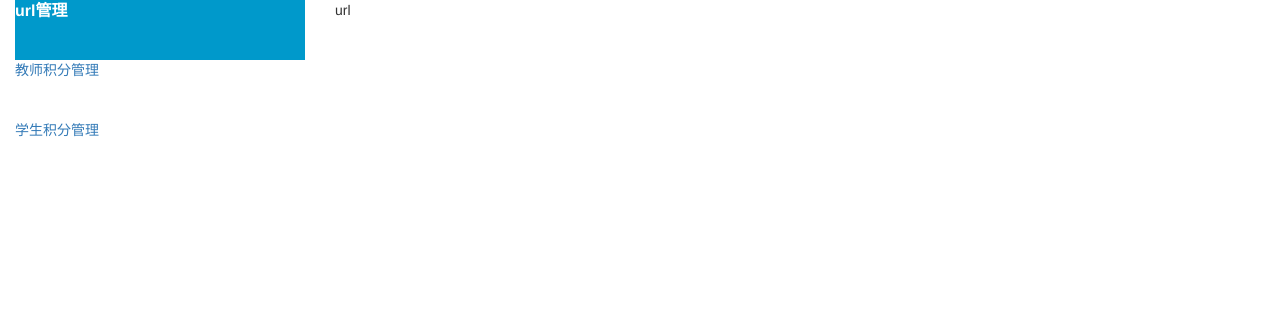
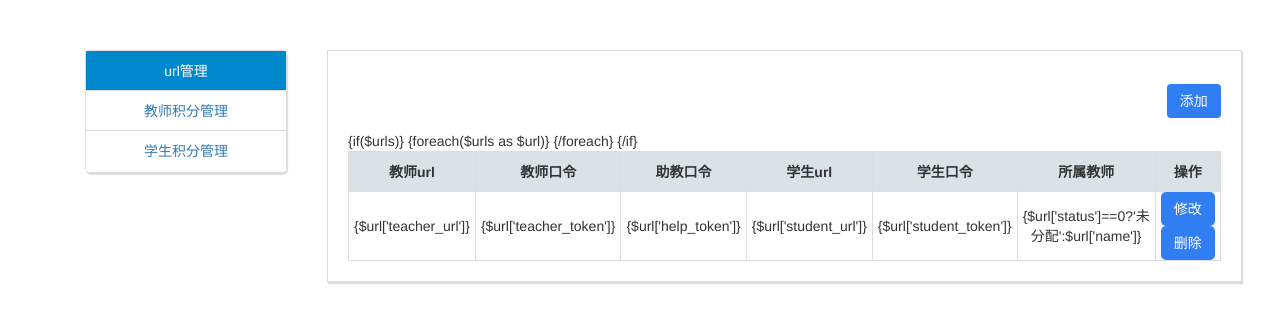
Before and after one commit to woolent/easy_study, a PHP site: page /application/index/view/admin/index.html in a window 1280 px wide. Shown: the part 50-373 px from the top of the page. Run offline with PHP 8.4, Linux system fonts and the light colour scheme; style sheets or scripts are compiled from the project's sources.

Commit message:
管理员对url的管理

```diff
--- a/application/index/view/admin/index.html
+++ b/application/index/view/admin/index.html
@@ -26,134 +26,142 @@
         <a href="#">你好,{$name}</a>
         <a href="{:url('index/index/login_out')}">注销</a>
     </div>
-    <div class="detail">
+    <div class="detail row">
         <!-- Nav tabs -->
-        <ul class="col-xs-3 col-md-3" role="tablist">
-            <li role="presentation" class="active"><a href="#url" aria-controls="url" role="tab" data-toggle="tab">url管理</a></li>
-            <li role="presentation"><a href="#teacher" aria-controls="teacher" role="tab" data-toggle="tab">教师积分管理</a></li>
+        <div style="margin-right: 40px;border: 1px solid #ddd;height: 123px;border-radius: 5px;box-shadow: 1px 2px 1px #ddd;-webkit-box-shadow:1px 2px 1px #ddd;-moz-box-shadow:1px 2px 1px #ddd;">
+        <ul role="tablist">
+            <li style="border-bottom: 1px solid #ddd" role="presentation" class="active"><a href="#url" aria-controls="url" role="tab" data-toggle="tab">url管理</a></li>
+            <li style="border-bottom: 1px solid #ddd" role="presentation"><a href="#teacher" aria-controls="teacher" role="tab" data-toggle="tab">教师积分管理</a></li>
             <li role="presentation"><a href="#student" aria-controls="student" role="tab" data-toggle="tab">学生积分管理</a></li>
         </ul>
+        </div>
+        <!-- Tab panes -->
+        <div class="tab-content" style="box-shadow: 2px 2px 1px #ddd;-webkit-box-shadow:1px 2px 1px #ddd;-moz-box-shadow:1px 2px 1px #ddd;">
+            <div role="tabpanel" class="tab-pane active" id="url">
+                <div class="change">
+                    <button type="button" class="btn" data-toggle="modal" data-target="#admin">
+                        添加
+                    </button>
+                    <div class="modal fade" id="admin" tabindex="-1" role="dialog" aria-labelledby="">
+                        <div class="modal-dialog" role="document">
+                            <div class="modal-content">
+                                <div class="modal-header">
+                                    <button type="button" class="close" data-dismiss="modal" aria-label="Close"><span aria-hidden="true">&times;</span></button>
+                                    <h4 class="modal-title">添加url</h4>
+                                </div>
+                                <div class="modal-body">
+                                    <form name="form" action="{:url('index/admin/addUrl')}" novalidate method="POST">
 
-        <!-- Tab panes -->
-        <div class="tab-content col-xs-9 col-md-9">
-            <div role="tabpanel" class="tab-pane active" id="url">url</div>
-            <div role="tabpanel" class="tab-pane" id="teacher">teacher</div>
+                                        <div class="form-group">
+                                            <input type="text" autocomplete="off" class="form-control" placeholder="教师url" name="teacher_url" >
+                                        </div>
+
+                                        <div class="form-group">
+                                            <input type="text" autocomplete="off" class="form-control" placeholder="教师口令" name="teacher_token" >
+                                        </div>
+
+                                        <div class="form-group">
+                                            <input type="text" autocomplete="off" class="form-control" placeholder="助教口令" name="help_token" >
+                                        </div>
+
+                                        <div class="form-group">
+                                            <input type="text" autocomplete="off" class="form-control" placeholder="学生url" name="student_url" >
+                                        </div>
+
+                                        <div class="form-group">
+                                            <input type="text" autocomplete="off" class="form-control" placeholder="学生口令" name="student_token" >
+                                        </div>
+                                        <div class="form-group text-left mt-20" style="display: flex;justify-content: center;">
+                                            <input style="height: 40px;width: 100px;background-color: #317EF3;border-radius: 5px;color: #fff" type="submit" name="login_submit" value="添加">
+                                        </div>
+                                    </form>
+
+                                </div>
+                            </div>
+                        </div>
+                    </div>
+                </div>
+                <table>
+                    <tr>
+
+                        <th>教师url</th>
+                        <th>教师口令</th>
+                        <th>助教口令</th>
+                        <th>学生url</th>
+                        <th>学生口令</th>
+                        <th>所属教师</th>
+                        <th>操作</th>
+                    </tr>
+                    {if($urls)}
+                    {foreach($urls as $url)}
+                    <tr>
+
+                        <td>{$url['teacher_url']}</td>
+                        <td>{$url['teacher_token']}</td>
+                        <td>{$url['help_token']}</td>
+                        <td>{$url['student_url']}</td>
+                        <td>{$url['student_token']}</td>
+                        <td>{$url['status']==0?'未分配':$url['name']}</td>
+                        <td>
+                            <button style="background-color: #317EF3;color: #fff;border-radius: 5px;" type="button" class="btn" data-toggle="modal" data-target="#{$url['url_id']}">修改</button>
+                            <div class="modal fade" id="{$url['url_id']}" tabindex="-1" role="dialog" aria-labelledby="">
+                                <div class="modal-dialog" role="document">
+                                    <div class="modal-content">
+                                        <div class="modal-header">
+                                            <button type="button" class="close" data-dismiss="modal" aria-label="Close"><span aria-hidden="true">&times;</span></button>
+                                            <h4 class="modal-title">修改url</h4>
+                                        </div>
+                                        <div class="modal-body">
+                                            <form name="form" action="{:url('index/admin/updateUrl')}" novalidate method="POST">
+                                                <input type="hidden" autocomplete="off" class="form-control" placeholder="url_id" name="url_id" value="{$url['url_id']}">
+                                                <div class="form-group">
+                                                    <p style="float: left">教师url</p><input type="text" autocomplete="off" class="form-control" placeholder="教师url" name="teacher_url" value="{$url['teacher_url']}">
+                                                </div>
+
+                                                <div class="form-group">
+                                                    <p style="float: left">教师口令</p><input type="text" autocomplete="off" class="form-control" placeholder="教师口令" name="teacher_token" value="{$url['teacher_token']}">
+                                                </div>
+
+                                                <div class="form-group">
+                                                    <p style="float: left">助教口令</p><input type="text" autocomplete="off" class="form-control" placeholder="助教口令" name="help_token" value="{$url['help_token']}">
+                                                </div>
+
+                                                <div class="form-group">
+                                                    <p style="float: left">学生url</p><input type="text" autocomplete="off" class="form-control" placeholder="学生url" name="student_url" value="{$url['student_url']}">
+                                                </div>
+
+                                                <div class="form-group">
+                                                    <p style="float: left">学生口令</p><input type="text" autocomplete="off" class="form-control" placeholder="学生口令" name="student_token" value="{$url['student_token']}">
+                                                </div>
+                                                <div class="form-group text-left mt-20" style="display: flex;justify-content: center;">
+                                                    <input style="height: 40px;width: 100px;background-color: #317EF3;border-radius: 5px;color: #fff" type="submit" name="login_submit" value="修改">
+                                                </div>
+                                            </form>
+
+                                        </div>
+                                    </div>
+                                </div>
+                            </div>
+                            <button style="background-color: #317EF3;color: #fff;border-radius: 5px;" type="button" class="btn" data-toggle="modal" data-target="#{$url['url_id'].'delete'}">删除</button>
+                            <div class="modal fade" id="{$url['url_id'].'delete'}" tabindex="-1" role="dialog" aria-labelledby="mySmallModalLabel">
+                                <div class="modal-dialog modal-sm" role="document">
+                                    <div class="modal-content" style="height: 100px;display: flex;align-items: center;justify-content: center">
+                                        <a style="background-color: #317EF3;color: #fff;padding: 5px;border-radius: 5px;" href="{:url('index/admin/deleteUrl',['id'=>$url['url_id']])}">点击确认删除</a>
+                                    </div>
+                                </div>
+                            </div>
+                        </td>
+                    </tr>
+                    {/foreach}
+                    {/if}
+                </table>
+            </div>
+            <div role="tabpanel" class="tab-pane" id="teacher">
+
+            </div>
             <div role="tabpanel" class="tab-pane" id="student">student</div>
         </div>
-        <!--<div class="change">-->
-            <!--<button type="button" class="btn" data-toggle="modal" data-target="#admin">-->
-                <!--添加url-->
-            <!--</button>-->
-            <!--<button type="button" class="btn" data-toggle="modal" data-target="#teacher">-->
-                <!--修改教师积分-->
-            <!--</button>-->
-            <!--<button type="button" class="btn" data-toggle="modal" data-target="#student">-->
-                <!--修改学生积分-->
-            <!--</button>-->
-            <!--&lt;!&ndash; 添加url&ndash;&gt;-->
-            <!--<div class="modal fade" id="admin" tabindex="-1" role="dialog" aria-labelledby="">-->
-                <!--<div class="modal-dialog" role="document">-->
-                    <!--<div class="modal-content">-->
-                        <!--<div class="modal-header">-->
-                            <!--<button type="button" class="close" data-dismiss="modal" aria-label="Close"><span aria-hidden="true">&times;</span></button>-->
-                            <!--<h4 class="modal-title">添加url</h4>-->
-                        <!--</div>-->
-                        <!--<div class="modal-body">-->
-                            <!--<form name="form" action="{:url('index/admin/addUrl')}" novalidate method="POST">-->
 
-                                <!--<div class="form-group">-->
-                                    <!--<input type="text" autocomplete="off" class="form-control" placeholder="教师url" name="teacher_url" >-->
-                                <!--</div>-->
-
-                                <!--<div class="form-group">-->
-                                    <!--<input type="text" autocomplete="off" class="form-control" placeholder="教师口令" name="teacher_token" >-->
-                                <!--</div>-->
-
-                                <!--<div class="form-group">-->
-                                    <!--<input type="text" autocomplete="off" class="form-control" placeholder="助教口令" name="help_token" >-->
-                                <!--</div>-->
-
-                                <!--<div class="form-group">-->
-                                    <!--<input type="text" autocomplete="off" class="form-control" placeholder="学生url" name="student_url" >-->
-                                <!--</div>-->
-
-                                <!--<div class="form-group">-->
-                                    <!--<input type="text" autocomplete="off" class="form-control" placeholder="学生口令" name="student_token" >-->
-                                <!--</div>-->
-                                <!--<div class="form-group text-left mt-20" style="display: flex;justify-content: center;">-->
-                                    <!--<input style="height: 40px;width: 100px;background-color: #317EF3;border-radius: 5px;color: #fff" type="submit" name="login_submit" value="添加">-->
-                                <!--</div>-->
-                            <!--</form>-->
-
-                        <!--</div>-->
-                    <!--</div>-->
-                <!--</div>-->
-            <!--</div>-->
-            <!--&lt;!&ndash;修改教师积分&ndash;&gt;-->
-            <!--<div class="modal fade" id="teacher" tabindex="-1" role="dialog" aria-labelledby="">-->
-                <!--<div class="modal-dialog" role="document">-->
-                    <!--<div class="modal-content">-->
-                        <!--<div class="modal-header">-->
-                            <!--<button type="button" class="close" data-dismiss="modal" aria-label="Close"><span aria-hidden="true">&times;</span></button>-->
-                            <!--<h4 class="modal-title">修改教师积分</h4>-->
-                        <!--</div>-->
-                        <!--<div class="modal-body" style="display: flex;justify-content: center;flex-direction: column;align-items: center">-->
-                            <!--<form name="form" action="" novalidate method="POST" style="width: 200px;">-->
-                                <!--<input style="margin-bottom: 10px" type="text" autocomplete="off" class="form-control" placeholder="需要增加的积分" name="add_teacher_point" >-->
-                                <!--<input style="height: 40px;width: 100%;margin-bottom:10px;background-color: #317EF3;border-radius: 5px;color: #fff" type="submit" name="login_submit" value="增加">-->
-                            <!--</form>-->
-                            <!--<form name="form" action="" novalidate method="POST" style="width: 200px;">-->
-                                <!--<input style="margin-bottom: 10px" type="text" autocomplete="off" class="form-control" placeholder="需要减少的积分" name="reduce_teacher_point" >-->
-                                <!--<input style="height: 40px;width: 100%;background-color: #317EF3;border-radius: 5px;color: #fff" type="submit" name="login_submit" value="减少">-->
-                            <!--</form>-->
-                        <!--</div>-->
-                    <!--</div>-->
-                <!--</div>-->
-            <!--</div>-->
-            <!--&lt;!&ndash;修改学生积分&ndash;&gt;-->
-            <!--<div class="modal fade" id="student" tabindex="-1" role="dialog" aria-labelledby="">-->
-                <!--<div class="modal-dialog" role="document">-->
-                    <!--<div class="modal-content">-->
-                        <!--<div class="modal-header">-->
-                            <!--<button type="button" class="close" data-dismiss="modal" aria-label="Close"><span aria-hidden="true">&times;</span></button>-->
-                            <!--<h4 class="modal-title">修改学生积分</h4>-->
-                        <!--</div>-->
-                        <!--<div class="modal-body" style="display: flex;justify-content: center;flex-direction: column;align-items: center">-->
-                            <!--<form name="form" action="" novalidate method="POST" style="width: 200px;">-->
-                                <!--<input style="margin-bottom: 10px" type="text" autocomplete="off" class="form-control" placeholder="需要增加的积分" name="add_student_point" >-->
-                                <!--<input style="height: 40px;width: 100%;margin-bottom:10px;background-color: #317EF3;border-radius: 5px;color: #fff" type="submit" name="login_submit" value="增加">-->
-                            <!--</form>-->
-                            <!--<form name="form" action="" novalidate method="POST" style="width: 200px;">-->
-                                <!--<input style="margin-bottom: 10px" type="text" autocomplete="off" class="form-control" placeholder="需要减少的积分" name="reduce_student_point" >-->
-                                <!--<input style="height: 40px;width: 100%;background-color: #317EF3;border-radius: 5px;color: #fff" type="submit" name="login_submit" value="减少">-->
-                            <!--</form>-->
-                        <!--</div>-->
-                    <!--</div>-->
-                <!--</div>-->
-            <!--</div>-->
-        <!--</div>-->
-        <!--<table>-->
-            <!--<tr>-->
-                <!--<th>所属教师</th>-->
-                <!--<th>教师url</th>-->
-                <!--<th>教师口令</th>-->
-                <!--<th>助教口令</th>-->
-                <!--<th>学生url</th>-->
-                <!--<th>学生口令</th>-->
-            <!--</tr>-->
-            <!--{if($urls)}-->
-            <!--{foreach($urls as $url)}-->
-            <!--<tr>-->
-                <!--<td>{$url['status']==0?'未分配':$url['name']}</td>-->
-                <!--<td>{$url['teacher_url']}</td>-->
-                <!--<td>{$url['teacher_token']}</td>-->
-                <!--<td>{$url['help_token']}</td>-->
-                <!--<td>{$url['student_url']}</td>-->
-                <!--<td>{$url['student_token']}</td>-->
-            <!--</tr>-->
-            <!--{/foreach}-->
-            <!--{/if}-->
-        <!--</table>-->
     </div>
 </div>
 <!-- jQuery (necessary for Bootstrap's JavaScript plugins) -->
--- a/public/static/style/admin.css
+++ b/public/static/style/admin.css
@@ -1,17 +1,34 @@
+.content .detail {
+  padding: 0px 100px;
+  margin-top: 50px;
+  display: flex;
+}
 .content .detail ul {
+  background-color: #fff;
   list-style: none;
+  padding: 0px;
+  width: 200px;
+  margin-bottom: 0px;
 }
 .content .detail ul li {
-  height: 60px;
+  height: 40px;
   list-style: none;
+  display: flex;
+  align-items: center;
+  justify-content: center;
 }
 .content .detail ul .active {
-  background-color: #0099CB;
-  font-size: 16px;
-  font-weight: bold;
+  background-color: #0088CC;
+  font-size: 14px;
 }
 .content .detail ul .active a {
   color: #fff;
+  border-radius: 5px;
+}
+.content .detail .tab-content {
+  border: 1px solid #ddd;
+  width: 100%;
+  padding: 20px;
 }
 .content .detail .change {
   height: 60px;
--- a/public/static/style/admin.less
+++ b/public/static/style/admin.less
@@ -1,20 +1,37 @@
 .content{
   .detail{
+    padding: 0px 100px;
+    margin-top: 50px;
+    display: flex;
+
     ul{
+      background-color: #fff;
       list-style: none;
+      padding: 0px;
+      width: 200px;
+      margin-bottom: 0px;
       li{
-        height: 60px;
+        height: 40px;
         list-style: none;
+        display: flex;
+        align-items: center;
+        justify-content: center;
 
       }
       .active{
-        background-color: #0099CB;
-        font-size: 16px;
-        font-weight: bold;
+        background-color: #0088CC;
+        font-size: 14px;
+
         a{
           color: #fff;
+          border-radius: 5px;
         }
       }
+    }
+    .tab-content{
+      border: 1px solid #ddd;
+      width: 100%;
+      padding: 20px;
     }
     .change{
       height: 60px;
@@ -28,6 +45,9 @@
       }
 
     }
+
+
+
     table{
       width: 100%;
       border: 1px solid #ddd;
```
Also changed, not shown: application/index/controller/Admin.php (+64 -1 lines).
